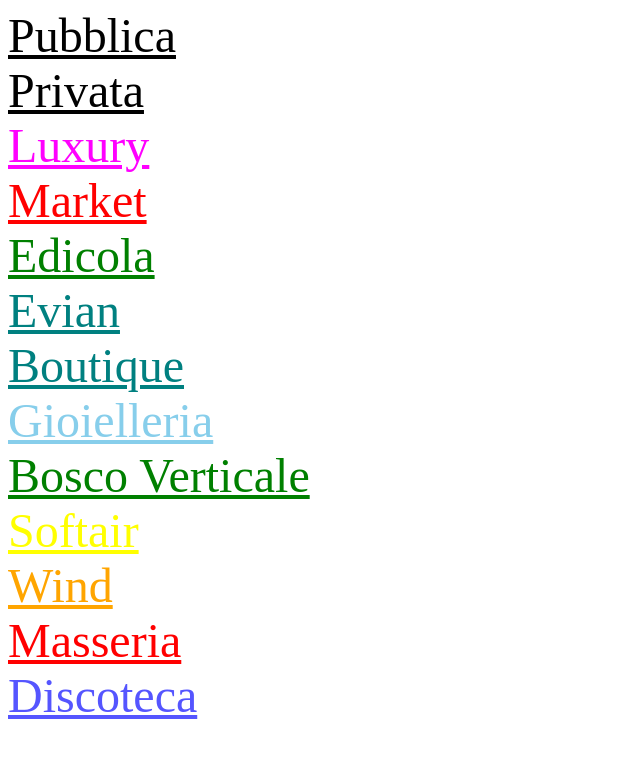
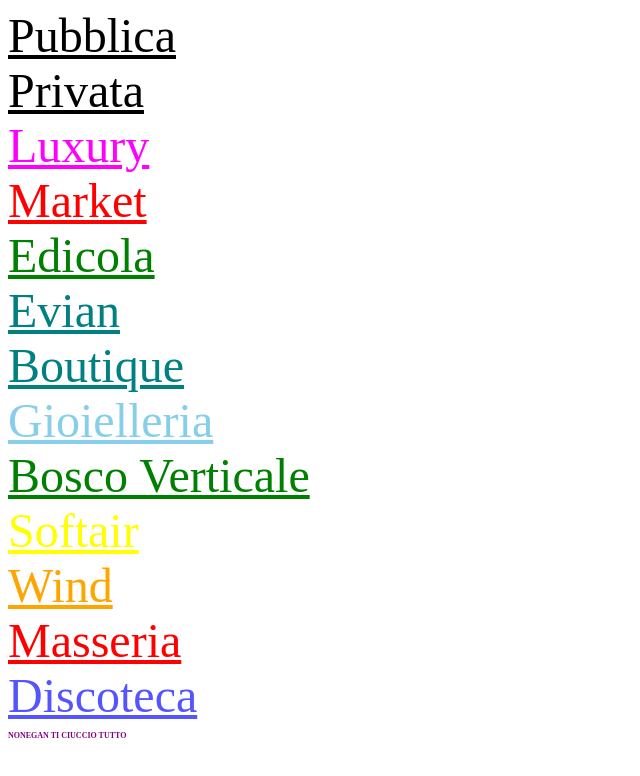
Before and after one commit to calcolatricemagazzino/calcolatricemagazzino, a plain HTML site: page index.html in a window 1280 px wide. Shown: the whole page, without its empty margins (0-640 px from the left). Drawn offline with Linux system fonts and the light colour scheme.

Commit message:
Update index.html

```diff
--- a/index.html
+++ b/index.html
@@ -44,6 +44,7 @@
     <a style="color: rgb(85, 85, 255)" href="aziende\discoteca\discoteca.html"
       >Discoteca</a
     >
+    <p style="color: purple; font-size: 50%; font-weight: bolder" >NONEGAN TI CIUCCIO TUTTO</p>
     <br />
   </body>
 </html>
```
